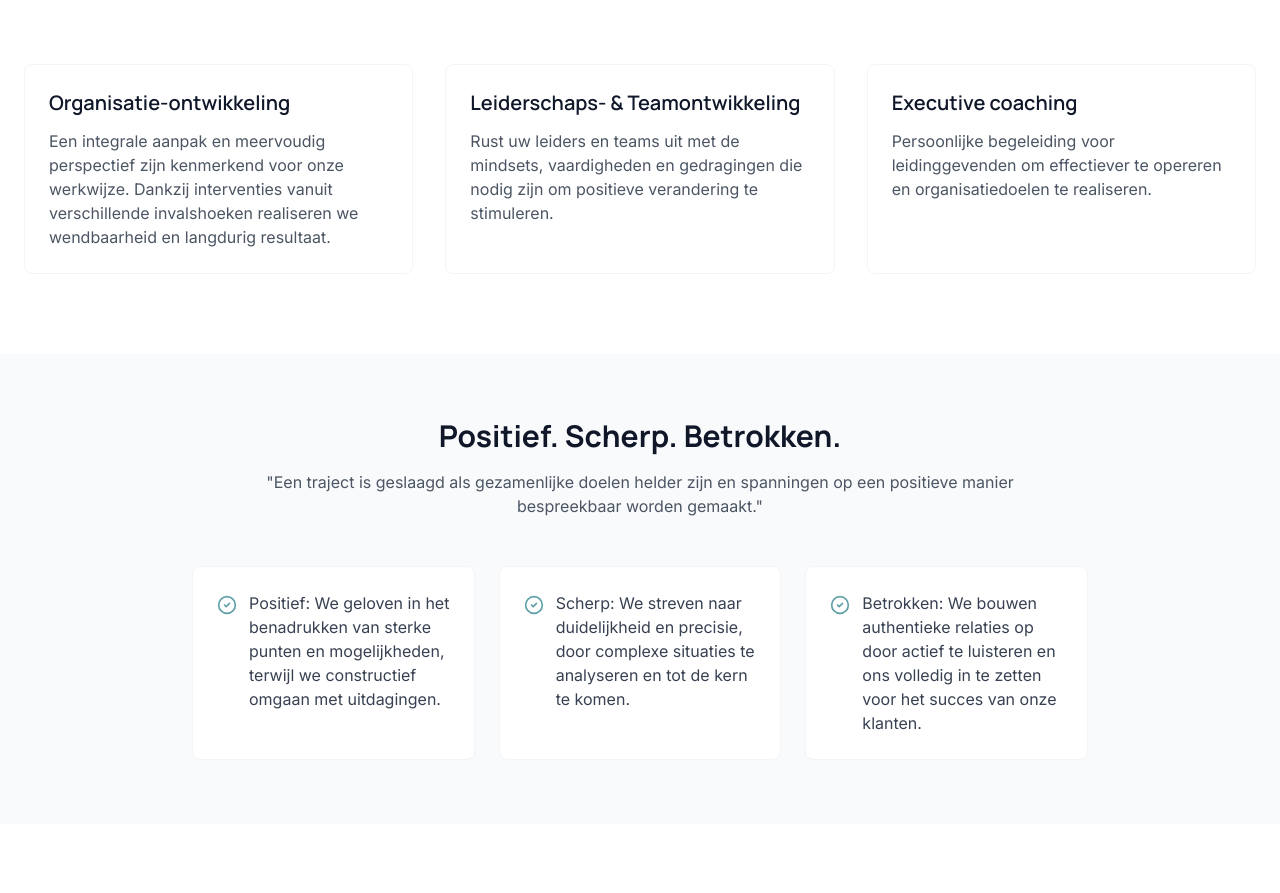
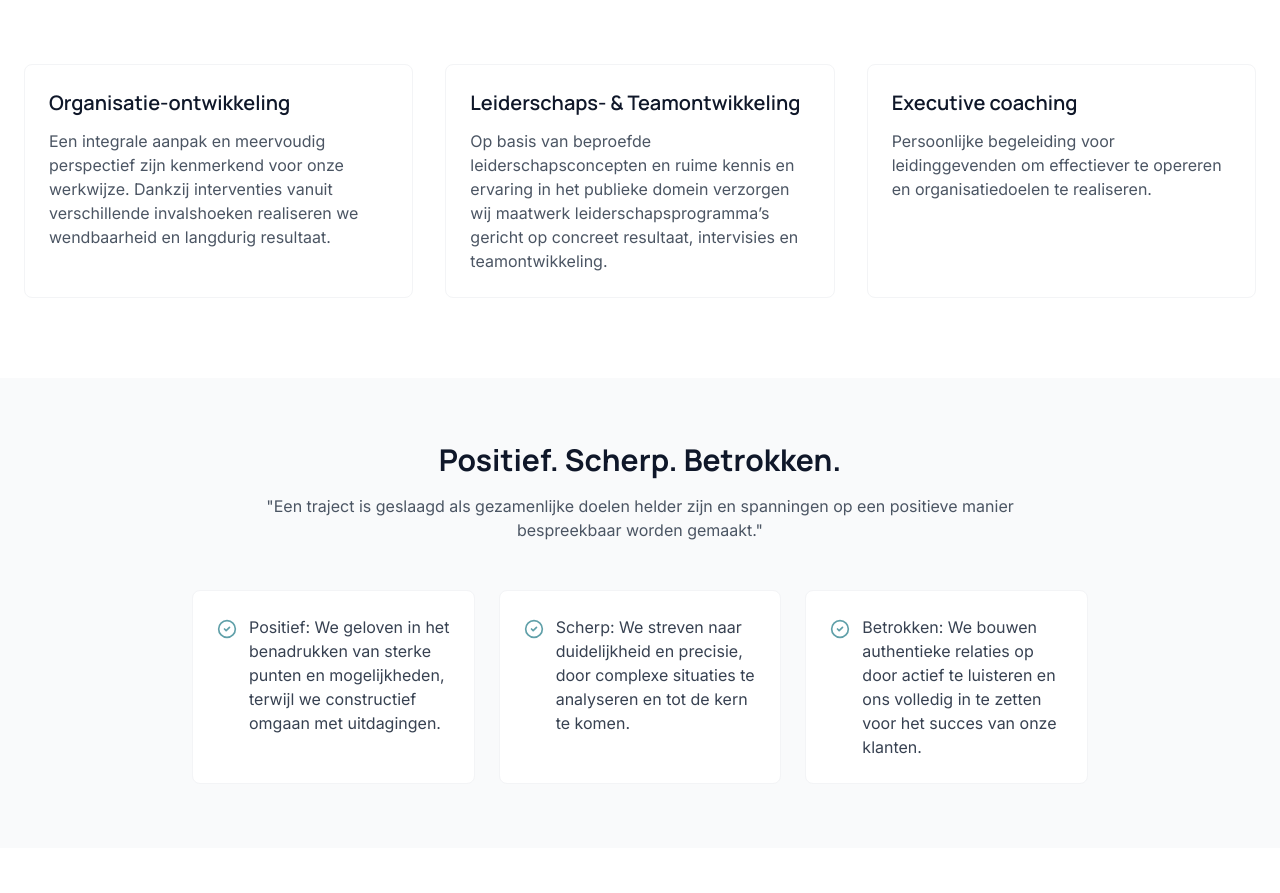
Before and after one commit to dimamsterdam/dim-amsterdam, a React (Vite) app: page / in a window 1280 px wide. Shown: the part 1463-2356 px from the top of the page. Built offline with nearby package versions, Linux system fonts and the light colour scheme.

Commit message:
Visual edit in Lovable
Edited UI in Lovable

```diff
--- a/src/pages/variants/MinimalistVariant.tsx
+++ b/src/pages/variants/MinimalistVariant.tsx
@@ -1,4 +1,3 @@
-
 import { useEffect } from "react";
 import Navbar from "@/components/Navbar";
 import Footer from "@/components/Footer";
@@ -8,7 +7,6 @@ import { ArrowRight, CircleCheck } from "lucide-react";
 import AnimatedSection from "@/components/AnimatedSection";
 import { heroContent } from "@/content/heroContent";
 import EnhancedTestimonialsGallery from "@/components/EnhancedTestimonialsGallery";
-
 const MinimalistVariant = () => {
   useEffect(() => {
     const handleLinkClick = (e: MouseEvent) => {
@@ -33,7 +31,6 @@ const MinimalistVariant = () => {
   useEffect(() => {
     window.scrollTo(0, 0);
   }, []);
-
   return <div className="min-h-screen flex flex-col bg-white">
       <Navbar />
 
@@ -113,7 +110,7 @@ const MinimalistVariant = () => {
 
               <AnimatedSection className="p-6 border border-gray-100 rounded-lg hover:border-primary/20 transition-all duration-300 hover:shadow-sm" animation="fade-in" delay={0.2}>
                 <h3 className="text-xl font-display font-semibold mb-3">Leiderschaps- & Teamontwikkeling</h3>
-                <p className="text-gray-600">Rust uw leiders en teams uit met de mindsets, vaardigheden en gedragingen die nodig zijn om positieve verandering te stimuleren.</p>
+                <p className="text-gray-600">Op basis van beproefde leiderschapsconcepten en ruime kennis en ervaring in het publieke domein verzorgen wij maatwerk leiderschapsprogramma’s gericht op concreet resultaat, intervisies en teamontwikkeling.</p>
               </AnimatedSection>
 
               <AnimatedSection className="p-6 border border-gray-100 rounded-lg hover:border-primary/20 transition-all duration-300 hover:shadow-sm" animation="fade-in" delay={0.3}>
@@ -162,5 +159,4 @@ const MinimalistVariant = () => {
       <Footer />
     </div>;
 };
-
 export default MinimalistVariant;
```
